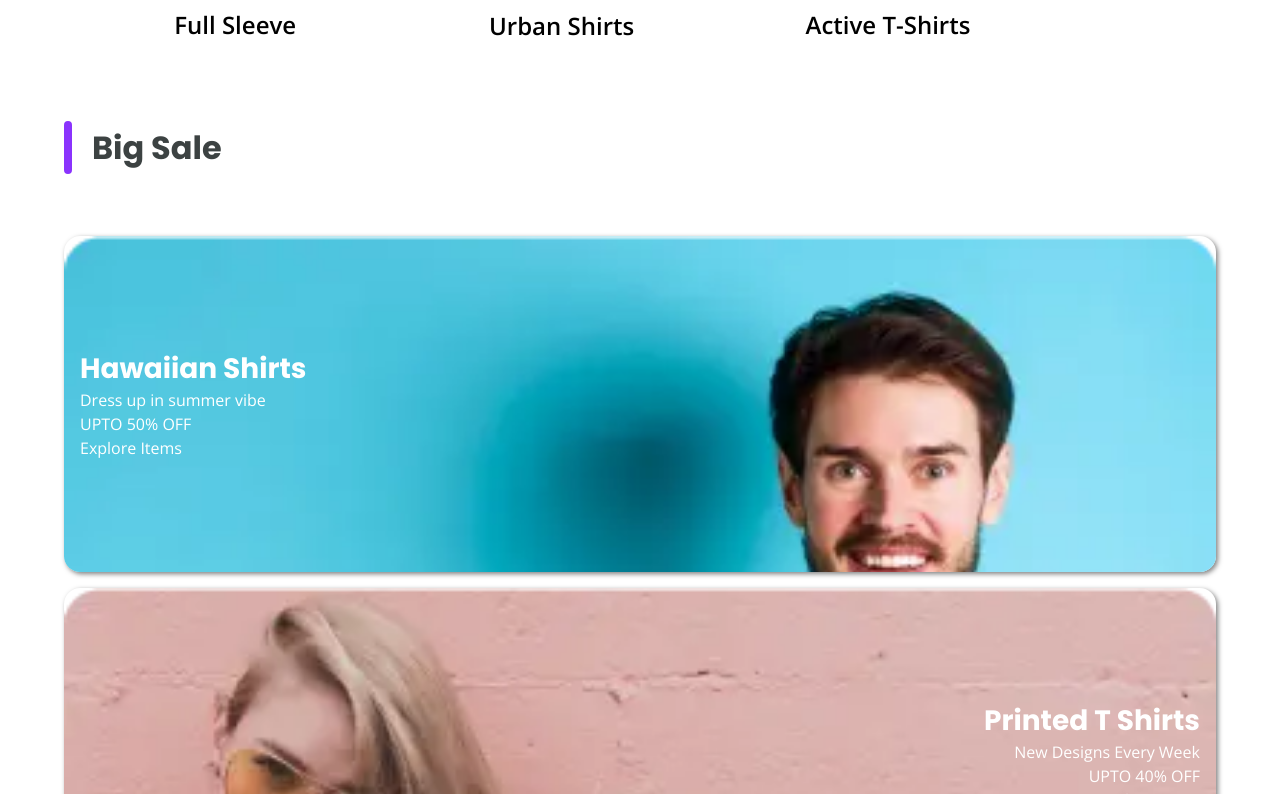
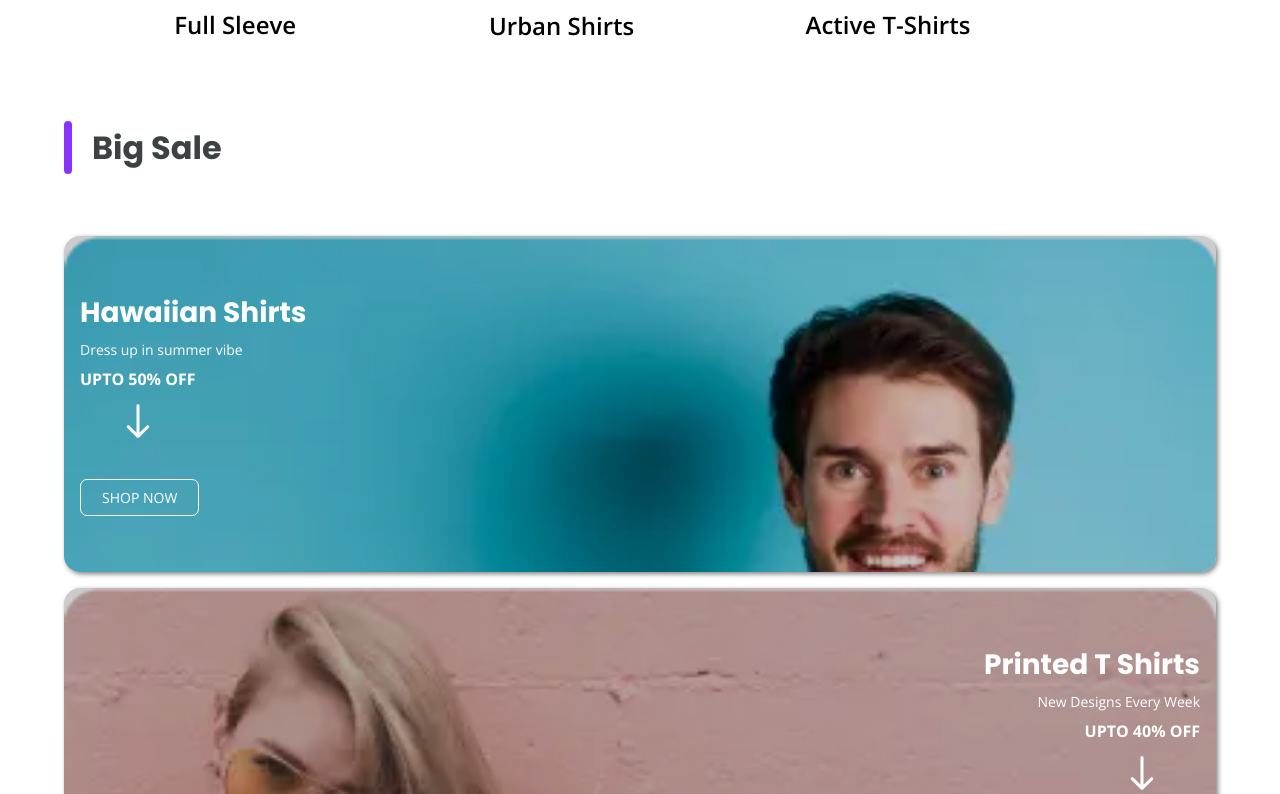
Before and after one commit to RPJ-Overseas-Exim/garment_website, a Next.js app: page / in a window 1280 px wide. Shown: the part 4086-4880 px from the top of the page. Built offline with nearby package versions, Linux system fonts and the light colour scheme; a web font is replaced by a local one.

Commit message:
enhanced the sales section

```diff
--- a/app/_components/FeaturedSales/FeaturedSales.tsx
+++ b/app/_components/FeaturedSales/FeaturedSales.tsx
@@ -34,7 +34,7 @@ export default function FeaturedSales() {
                 {card.title}
               </h3>
               <p className="card__discount">UPTO {card.discount} OFF</p>
-              <Link href={card.link} className="featured-sales__link">
+              <Link href={card.link} className="sale__link">
                 Explore Items
               </Link>
             </div>
--- a/app/_components/FeaturedSales/featuredSales.css
+++ b/app/_components/FeaturedSales/featuredSales.css
@@ -19,7 +19,7 @@
   font-weight: bolder;
 }
 
-.featured-sales__link {
+.sale__link {
   font-weight: bold;
   display: inline-block;
   border-bottom: 1px solid white;
--- a/app/_components/Sales/Sale.css
+++ b/app/_components/Sales/Sale.css
@@ -1,3 +1,7 @@
+#sale {
+  margin-block: 4em;
+}
+
 .sale {
   margin-block: 4rem;
   display: grid;
@@ -10,12 +14,57 @@
   gap: 1rem;
 }
 
+.filter-black {
+  background-color: black;
+  width: 100%;
+  height: 100%;
+  position: absolute;
+  top: 0;
+  left: 0;
+  opacity: 0.2;
+  z-index: 0;
+}
+
 .sale--card {
+  position: relative;
   width: 100%;
   height: 21rem;
   max-height: 21rem;
   background-size: cover;
   background-repeat: no-repeat;
+  overflow: hidden;
+}
+
+.sale--card__content {
+  position: relative;
+  display: flex;
+  flex-direction: column;
+  z-index: 1;
+}
+
+.sale__subTitle {
+  font-size: var(--text-sm);
+  margin-block: 0.5em;
+}
+
+.sale__discount {
+  font-weight: 700;
+}
+
+.shop-now--button.sale__shop-now {
+  padding: 0.5em 1.5em;
+  background-color: transparent;
+  border: 1px solid white;
+  color: white;
+  font-weight: 400;
+  font-size: var(--text-sm);
+  text-transform: uppercase;
+}
+
+.shop-now--button.sale__shop-now :hover,
+.shop-now--button.sale__shop-now :focus,
+.shop-now--button.sale__shop-now :active {
+  background-color: transparent;
 }
 
 @media only screen and (--viewport-small) {
@@ -33,4 +82,11 @@
       "a a b b c c"
       "d d d e e e";
   }
+  .sale--card:nth-child(4),
+  .sale--card:nth-child(5) {
+    padding-right: 4rem;
+    & .sale--card__content {
+      width: 30%;
+    }
+  }
 }
--- a/app/_components/Sales/Sale.tsx
+++ b/app/_components/Sales/Sale.tsx
@@ -1,5 +1,6 @@
 import Link from "next/link";
 import "./Sale.css";
+import { IoIosArrowRoundDown } from "react-icons/io";
 
 export default function Sale() {
   const saleCards = [
@@ -65,16 +66,26 @@ export default function Sale() {
                 alignItems: card.align,
               }}
             >
+              <div className="filter-black"></div>
               <div
-                className={`card__content ${
-                  card.align === "end" ? "text-right" : ""
+                className={`card__content sale--card__content ${
+                  card.align === "end" ? " text-right" : ""
                 }`}
+                style={{ alignItems: card.align }}
               >
                 <h3 className="card__title sale__title">{card.title}</h3>
                 <p className="sale__subTitle">{card.subTitle}</p>
-                <p className="card__discount">UPTO {card.discount} OFF</p>
-                <Link href={card.link} className="sale__link">
-                  Explore Items
+                <p className="card__discount sale__discount">
+                  UPTO {card.discount} OFF
+                </p>
+
+                <IoIosArrowRoundDown className="text-6xl mx-7" />
+
+                <Link
+                  href={card.link}
+                  className="shop-now--button sale__shop-now"
+                >
+                  Shop Now
                 </Link>
               </div>
             </div>
```
